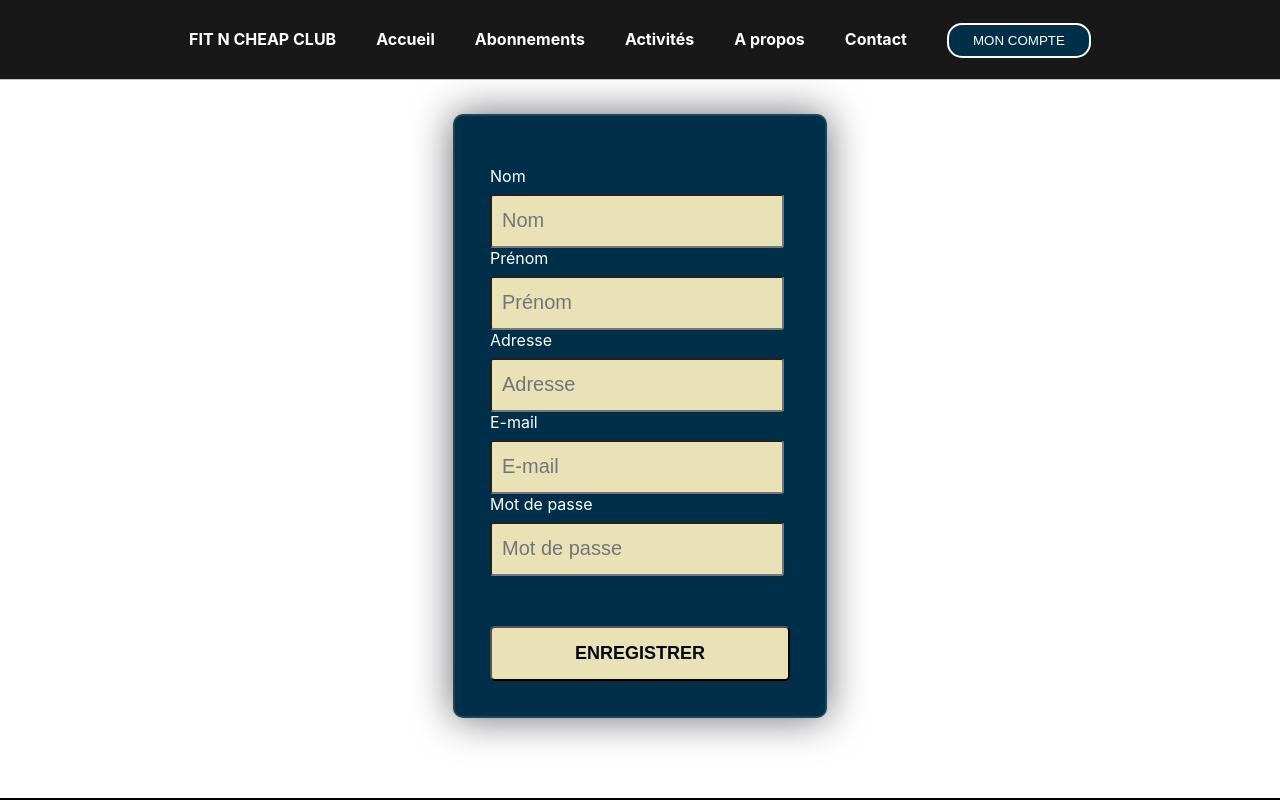
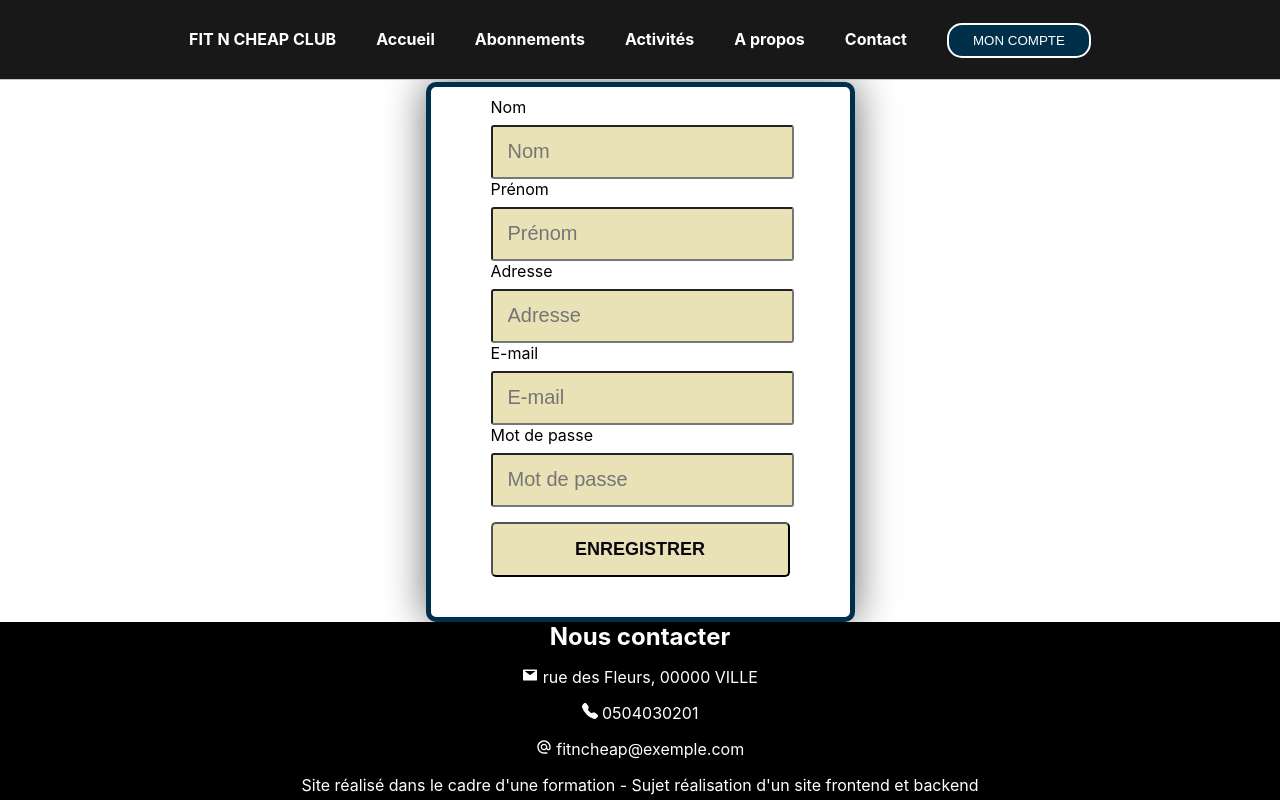
Before and after one commit to ChristelDeveza/Projet4, a React (Vite) app in the folder frontend/: page /Moncompte/CreerUnCompte in a window 1280 px wide. Shown: the top 800 px of the page. Built offline with nearby package versions, Linux system fonts and the light colour scheme.

Commit message:
errorMsg and pattern on register form

```diff
--- a/frontend/src/CSS/Footer.css
+++ b/frontend/src/CSS/Footer.css
@@ -1,6 +1,9 @@
 .footer {
 
 background-color: black;
+position: absolute;
+width: 100%;
+
 }
 
 .contact {
--- a/frontend/src/CSS/Register.css
+++ b/frontend/src/CSS/Register.css
@@ -7,22 +7,19 @@
 }
 
 label {
-  color:white;
+  color: black;
 }
 
+
 .register-form {
-   margin-top: 2rem;
-   background-color: var(--prussian-blue);
-   height: 500px;
-   width: 300px;
+  background-color: white;
   top: 50%;
   left: 50%;
   border-radius: 10px;
   backdrop-filter: blur(10px);
-   border: 2px solid rgba(255, 255, 255, 0.1);
+  border: 5px solid var(--prussian-blue);
   box-shadow: 0 0 40px rgba(8, 7, 16, 0.6);
-   padding: 50px 35px;
-   margin-bottom: 5rem;
+  padding: 10px 60px;
 }
 
 .title-register {
@@ -36,18 +33,19 @@
   width: 90%;
   background-color: var(--lemon-meringue);
   border-radius: 3px;
-   padding: 0 10px;
+  padding: 0 15px;
   margin-top: 8px;
   font-size: 20px;
   font-weight: 300;
 }
 
 .register-button {
-   margin-top: 50px;
+  margin-top: 15px;
+  margin-bottom: 30px;
   width: 100%;
   background-color: var(--lemon-meringue);
   color: #080710;
-   padding: 15px 0;
+  padding: 15px;
   font-size: 18px;
   font-weight: 600;
   border-radius: 5px;
@@ -73,3 +71,21 @@
   font-size: larger;
   font-weight: bolder;
 }
+
+.errorMsg {
+  font-size: 12px;
+  padding: 3px;
+  color: red;
+  display: none;
+}
+
+input:invalid[focus="true"] {
+  border: 1px solid red;
+}
+
+input:valid[focus="true"] {
+  border: 1px solid green;
+}
+input:invalid[focus="true"] ~ span {
+  display: block;
+}
--- a/frontend/src/CSS/UserPageLogin.css
+++ b/frontend/src/CSS/UserPageLogin.css
@@ -1,6 +1,7 @@
 .loginpage {
   background-image: url("../assets/muscu.jpg");
   background-size: cover;
+  height: 100vh;
 }
 
 .show-register-button {
--- a/frontend/src/components/Footer.jsx
+++ b/frontend/src/components/Footer.jsx
@@ -9,7 +9,7 @@ function Footer() {
     <div className="footer">
       <h2 className="contact">Nous contacter</h2>
       <p className="pContact">
-        <AiFillMail /> rue des Fleurs, 31000 TOULOUSE
+        <AiFillMail /> rue des Fleurs, 00000 VILLE
       </p>
       <p className="pContact">
         <BsFillTelephoneFill /> 0504030201
@@ -18,6 +18,10 @@ function Footer() {
         {" "}
         <MdOutlineAlternateEmail /> fitncheap@exemple.com
       </p>
+      <p className="pContact">
+        Site réalisé dans le cadre d'une formation - Sujet réalisation d'un site
+        frontend et backend
+      </p>
     </div>
   );
 }
--- a/frontend/src/components/Register.jsx
+++ b/frontend/src/components/Register.jsx
@@ -21,41 +21,66 @@ function Register() {
     password: "",
   });
 
+  const [focus, setFocus] = useState(false);
+
+  function handleFocus() {
+    setFocus(true);
+  }
+
   const inputsArray = [
     {
       id: 1,
       name: "lastname",
       type: "text",
       placeholder: "Nom",
+      errorMessage:
+        "Ce champs est obligatoire et doit contenir entre 3 et 16 caractères (lettres)",
       label: "Nom",
+      pattern: "^[A-zÀ-ù]{3,16}$",
+      required: true,
     },
     {
       id: 2,
       name: "firstname",
       type: "text",
       placeholder: "Prénom",
+      errorMessage:
+        "Ce champs est obligatoire et doit contenir entre 3 et 16 caractères (lettres)",
       label: "Prénom",
+      pattern: "^[A-zÀ-ù]{3,16}$",
+      required: true,
     },
     {
       id: 3,
       name: "address",
       type: "text",
       placeholder: "Adresse",
+      errorMessage:
+        "Ce champs est obligatoire et doit contenir entre 3 et 36 caractères (chiffres-lettres)",
       label: "Adresse",
+      pattern: "^[A-zÀ-ù0-9_ ]{3,36}$",
+      required: true,
     },
     {
       id: 4,
       name: "email",
-      type: "text",
+      type: "email",
       placeholder: "E-mail",
+      errorMessage:
+        "Ce champs est obligatoire et doit être conforme au format e-mail",
       label: "E-mail",
+      required: true,
     },
     {
       id: 5,
       name: "password",
       type: "password",
       placeholder: "Mot de passe",
+      errorMessage:
+        "Ce champs est obligatoire et doit contenir entre 8 et 20 caractères, dont lettres, chiffres et caractères spéciaux",
       label: "Mot de passe",
+      pattern: `^(?=.*[0-9])(?=.*[a-zA-Z])(?=.*[!@#%^&*])[a-zA-Z0-9!@#%^&*]{8,20}$`,
+      required: true,
     },
   ];
   const navigate = useNavigate();
@@ -107,7 +132,11 @@ function Register() {
               onChange={(e) =>
                 setValues({ ...values, [e.target.name]: e.target.value })
               }
+              required={input.required}
+              onBlur={handleFocus}
+              focus={focus.toString()}
             />
+            <span className="errorMsg">{input.errorMessage}</span>
           </div>
         ))}
         <button
--- a/frontend/src/pages/ContactPage.jsx
+++ b/frontend/src/pages/ContactPage.jsx
@@ -4,6 +4,9 @@ function ContactPage() {
   return (
     <div>
       <h1>En cours de construction ...</h1>
+      <h1>En cours de construction ...</h1>
+      <h1>En cours de construction ...</h1>
+      <h1>Ce site est un exercice réalisé dans le cadre d'une formation</h1>
     </div>
   );
 }
```
Lines whose indentation alone changed are shown as unchanged.
